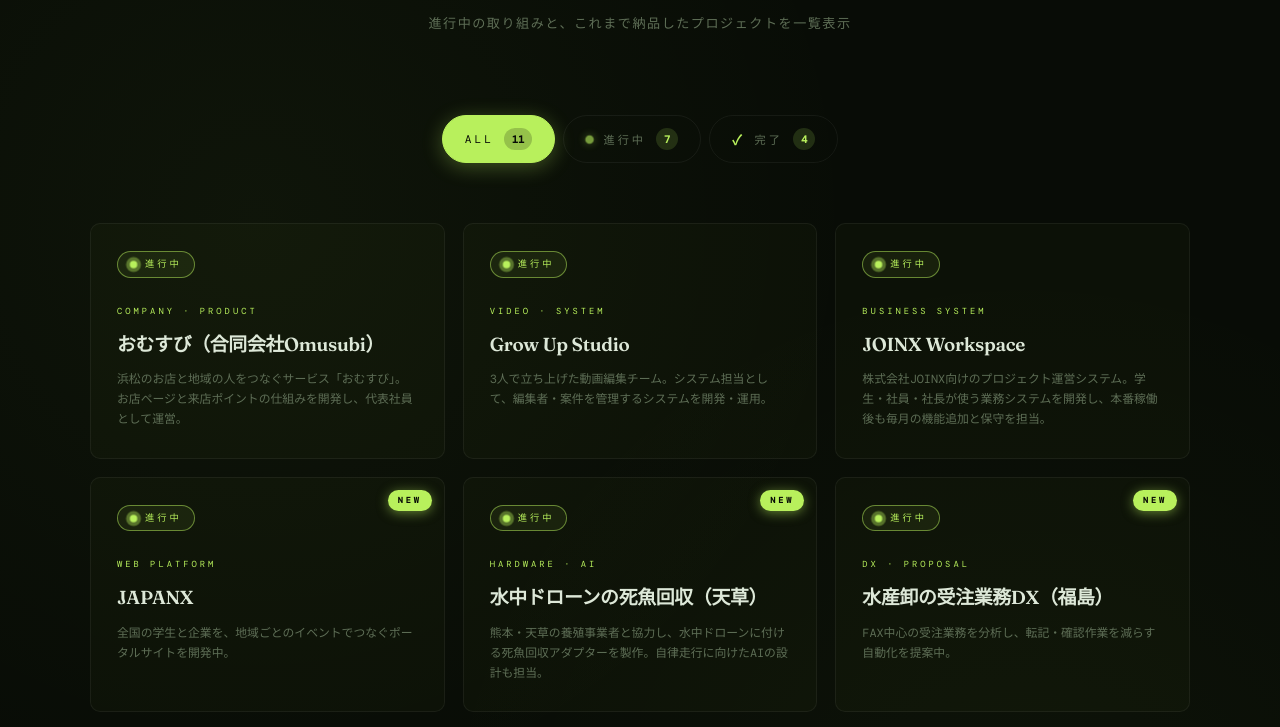
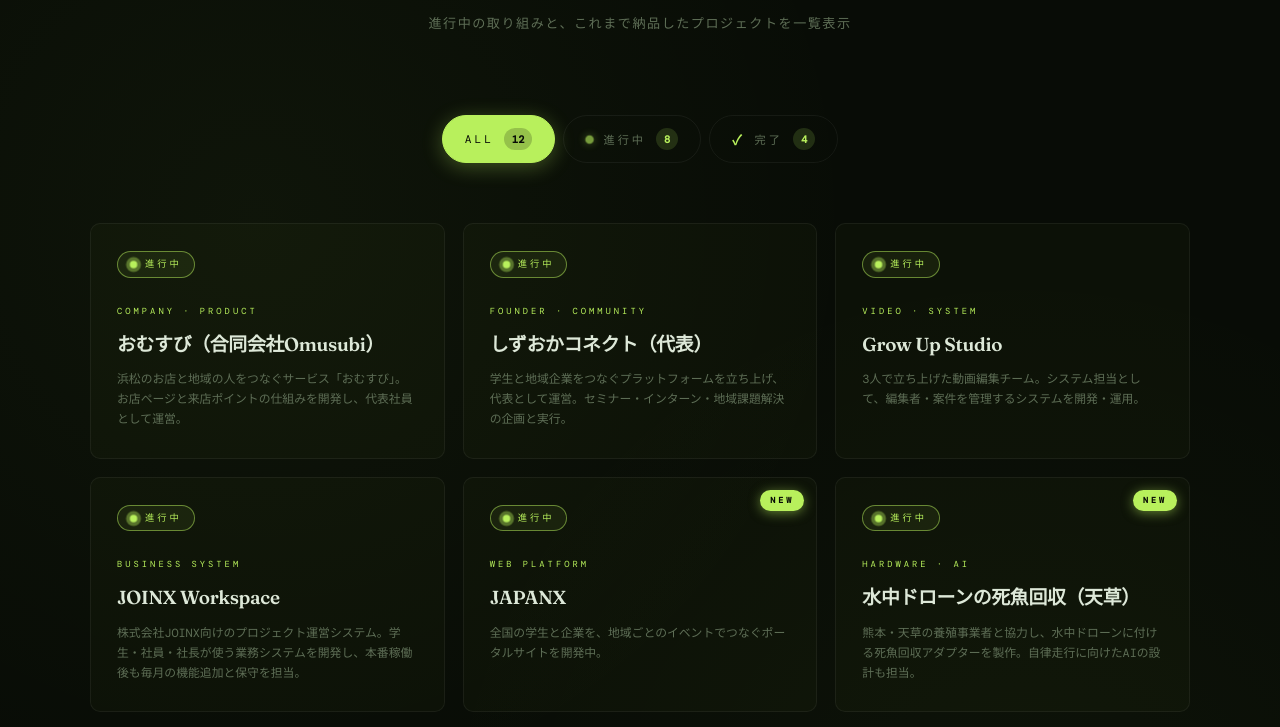
Before and after one commit to campustocommunityshizuoka/nodayuki, a plain HTML site: page index.html in a window 1280 px wide. Shown: the part 3989-4716 px from the top of the page. Drawn offline with nearby package versions, Linux system fonts and the light colour scheme; animation ran at ten frames a second; a web font is replaced by a local one.

Commit message:
しずおかコネクト（代表）をプロジェクト一覧に追加
Co-Authored-By: Claude Opus 5.5 <noreply@anthropic.com>
Claude-Session: https://claude.ai/code/session_012TzZtX11c6sEftJX5xYvN3

```diff
--- a/index.html
+++ b/index.html
@@ -369,12 +369,12 @@
         <div class="archive-tabs reveal-item" role="tablist" style="transition-delay:0.15s">
             <button class="archive-tab active" data-filter="all" role="tab" aria-selected="true">
                 <span class="archive-tab-label">ALL</span>
-                <span class="archive-tab-count">11</span>
+                <span class="archive-tab-count">12</span>
             </button>
             <button class="archive-tab" data-filter="now" role="tab" aria-selected="false">
                 <span class="archive-tab-dot"></span>
                 <span class="archive-tab-label">進行中</span>
-                <span class="archive-tab-count">7</span>
+                <span class="archive-tab-count">8</span>
             </button>
             <button class="archive-tab" data-filter="done" role="tab" aria-selected="false">
                 <span class="archive-tab-check">✓</span>
@@ -394,6 +394,18 @@
                 </div>
                 <h3 class="archive-card-title">おむすび（合同会社Omusubi）</h3>
                 <p class="archive-card-desc">浜松のお店と地域の人をつなぐサービス「おむすび」。お店ページと来店ポイントの仕組みを開発し、代表社員として運営。</p>
+            </article>
+
+            <article class="archive-card reveal-item" data-status="now" style="transition-delay:0.02s">
+                <div class="archive-card-status active">
+                    <span class="archive-status-pulse"></span>
+                    <span>進行中</span>
+                </div>
+                <div class="archive-card-meta">
+                    <span class="archive-card-tag">FOUNDER · COMMUNITY</span>
+                </div>
+                <h3 class="archive-card-title">しずおかコネクト（代表）</h3>
+                <p class="archive-card-desc">学生と地域企業をつなぐプラットフォームを立ち上げ、代表として運営。セミナー・インターン・地域課題解決の企画と実行。</p>
             </article>
 
             <article class="archive-card reveal-item" data-status="now" style="transition-delay:0.03s">
```
